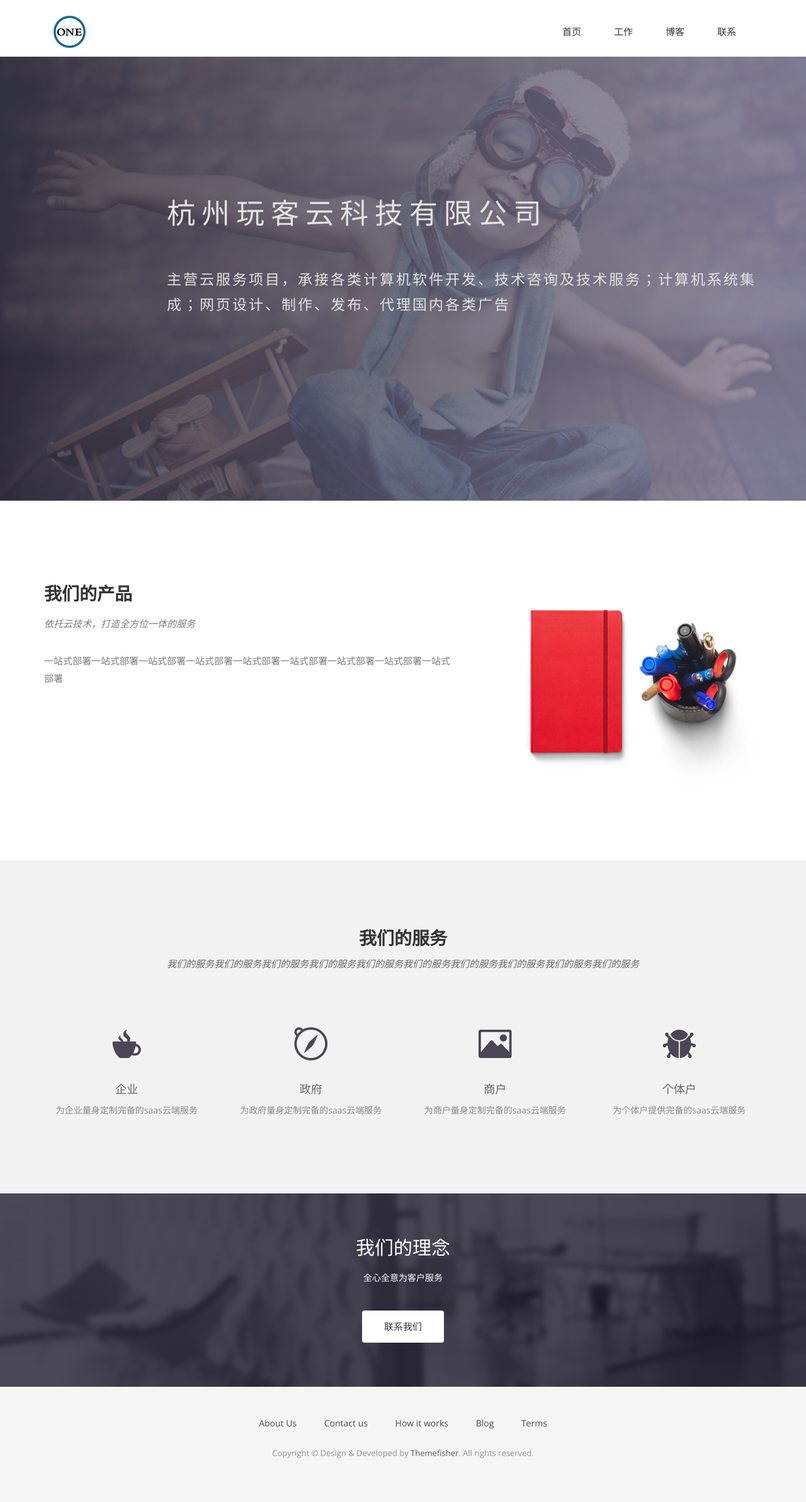
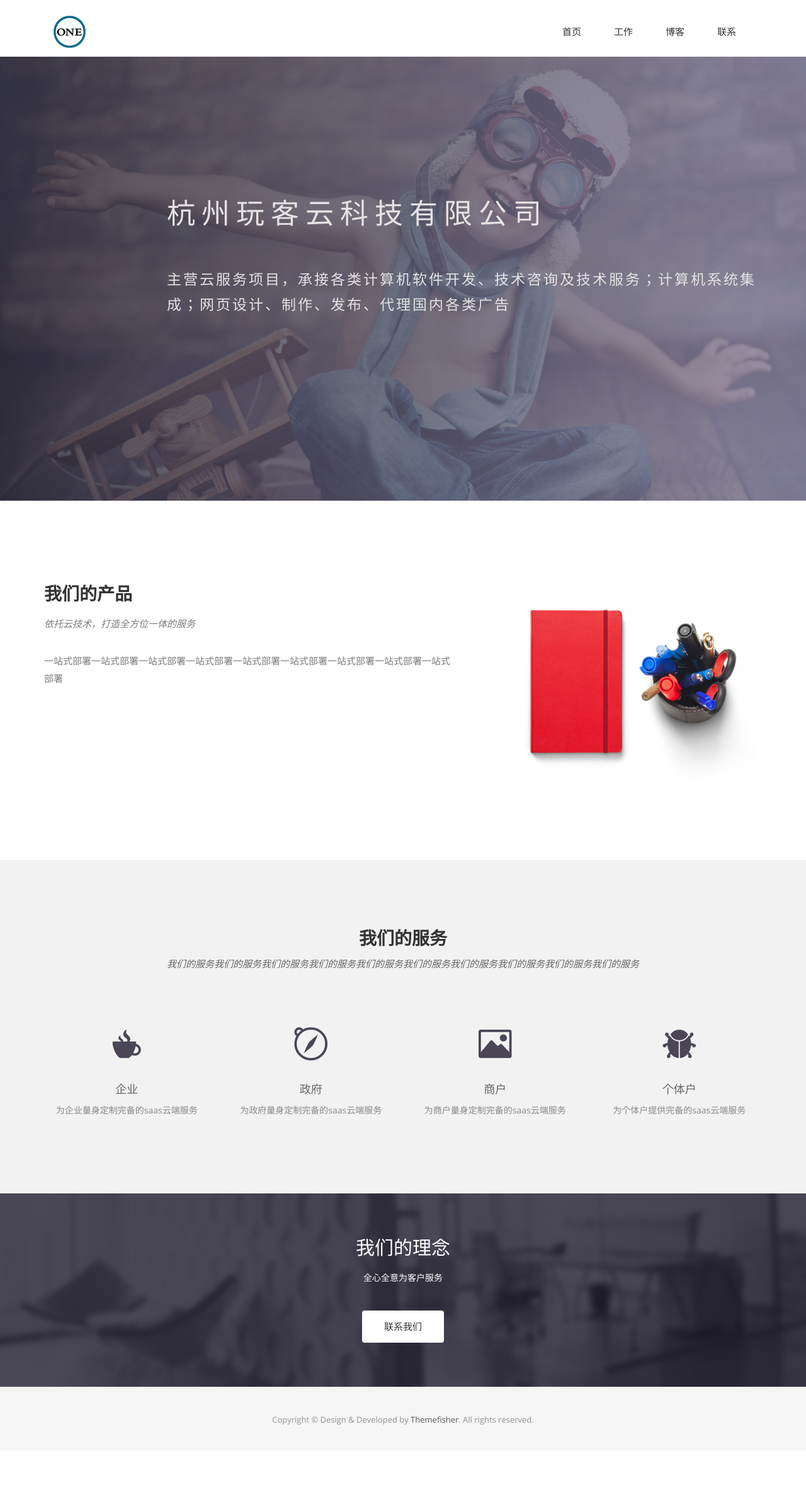
Before and after one commit to ONEKOOK/onekook.github.io, a Jekyll site: the page built from index.html, in a window 1280 px wide. Shown: the whole page at 63% size. Built offline with Jekyll 4.4.1, drawn with Linux system fonts in a browser that asks for light colours; nearby versions of some CDN libraries; some web fonts are replaced; after the commit the page ends 2303 px from its top, so only the background shows below that.

Commit message:
update footer style

```diff
--- a/_includes/footer.html
+++ b/_includes/footer.html
@@ -3,7 +3,7 @@
   <div class="container">
     <div class="row">
       <div class="col-md-12">
-        <div class="footer-manu">
+        <!-- <div class="footer-manu">
           <ul>
             <li><a href="#">About Us</a></li>
             <li><a href="{{ site.baseurl }}/contact">Contact us</a></li>
@@ -11,7 +11,7 @@
             <li><a href="{{ site.baseurl }}/blog">Blog</a></li>
             <li><a href="#">Terms</a></li>
           </ul>
-        </div>
+        </div> -->
         <p>Copyright &copy; Design &amp; Developed by <a href="http://www.themefisher.com">Themefisher</a>. All rights reserved.</p>
       </div>
     </div>
--- a/css/airspace.css
+++ b/css/airspace.css
@@ -777,13 +777,14 @@ font header .navbar-default .navbar-nav li a:hover {
 footer {
   background: #F5F5F5;
   text-align: center;
-  padding-top: 48px;
-  padding-bottom: 55px;
+  padding-top: 40px;
+  padding-bottom: 36px;
 }
 footer p {
   font-size: 13px;
   line-height: 25px;
   color: #919191;
+  margin: 0;
 }
 footer a {
   color: #595959;
```
